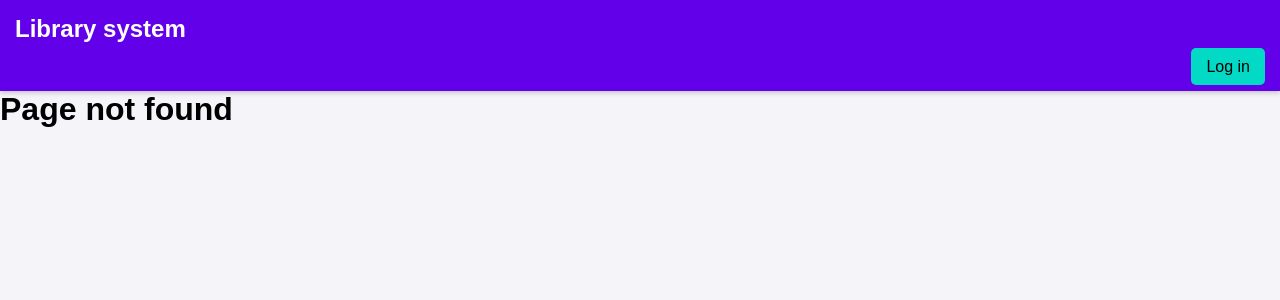
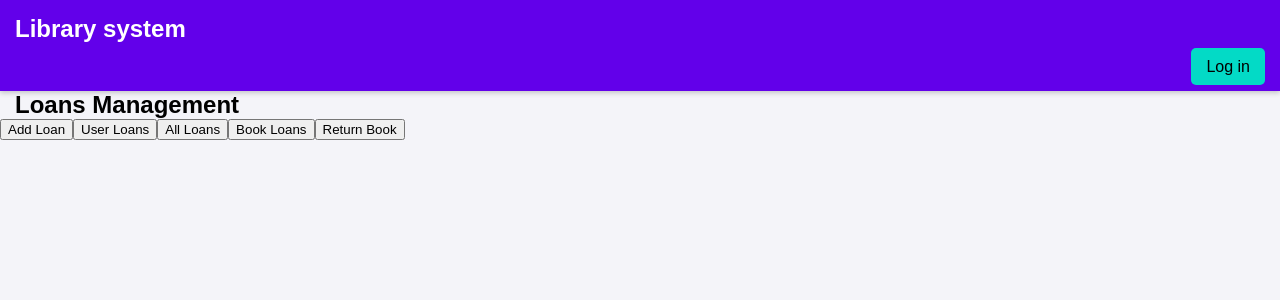
Before and after one commit to SkMarcin/pis-frontend, a React (Create React App) app in the folder pis-frontend/: page /loans in a window 1280 px wide. Before the commit this address had no page. Shown: the top 300 px of the page. Built offline with nearby package versions, Linux system fonts and the light colour scheme.

Commit message:
Added loans menu (without css, needs to be formatted)

```diff
--- a/pis-frontend/src/App.js
+++ b/pis-frontend/src/App.js
@@ -13,6 +13,7 @@ import UserLoans from "./components/loans/UserLoans";
 import AllLoans from "./components/loans/AllLoans";
 import BookLoans from "./components/loans/BookLoans";
 import ReturnBook from "./components/loans/ReturnBook";
+import Loans from "./components/loans/Loans"
 import './styles.css'
 import { Navigate } from 'react-router-dom';
 
@@ -28,6 +29,7 @@ const App = () => (
                 <Route path="/users" element={<UsersPage/>}/>
                 <Route path="/users/add" element={<AddUser />} />
                 <Route path="*" element={<NotFound />} />
+                <Route path="/loans" element={<Loans />} />
                 <Route path="/loans/add-loan" element={<AddLoan />} />
                 <Route path="/loans/user-loans/:userId" element={<UserLoans />} />
                 <Route path="/loans/all-loans" element={<AllLoans />} />
--- a/pis-frontend/src/Header.js
+++ b/pis-frontend/src/Header.js
@@ -21,7 +21,7 @@ const Navigation = () => {
                         {user.role !== "Reader" && (
                             <Link to="/users" className="nav-btn">Users</Link>
                         )}
-                        <Link to="/loans/all-loans" className="nav-btn">Loans</Link>
+                        <Link to="/loans" className="nav-btn">Loans</Link>
                         <Link to="/ksiegozbior" className="nav-btn">Books</Link>
                         </>
                     ) : null}
--- /dev/null
+++ b/pis-frontend/src/components/loans/Loans.js
@@ -0,0 +1,26 @@
+import { useNavigate } from "react-router-dom";
+
+const LoansMenu = () => {
+  const navigate = useNavigate();
+
+  const menuItems = [
+    { path: "/loans/add-loan", label: "Add Loan" },
+    { path: "/loans/user-loans/1", label: "User Loans" },
+    { path: "/loans/all-loans", label: "All Loans" },
+    { path: "/loans/book-loans/1", label: "Book Loans" },
+    { path: "/loans/return-book/1", label: "Return Book" },
+  ];
+
+  return (
+    <div className="flex flex-col gap-4 p-4 border rounded-lg shadow-lg">
+      <h2 className="text-xl font-bold mb-4">Loans Management</h2>
+      {menuItems.map((item, index) => (
+        <button key={index} onClick={() => navigate(item.path)} className="px-4 py-2 bg-blue-500 text-white rounded-lg">
+          {item.label}
+        </button>
+      ))}
+    </div>
+  );
+};
+
+export default LoansMenu;
```
